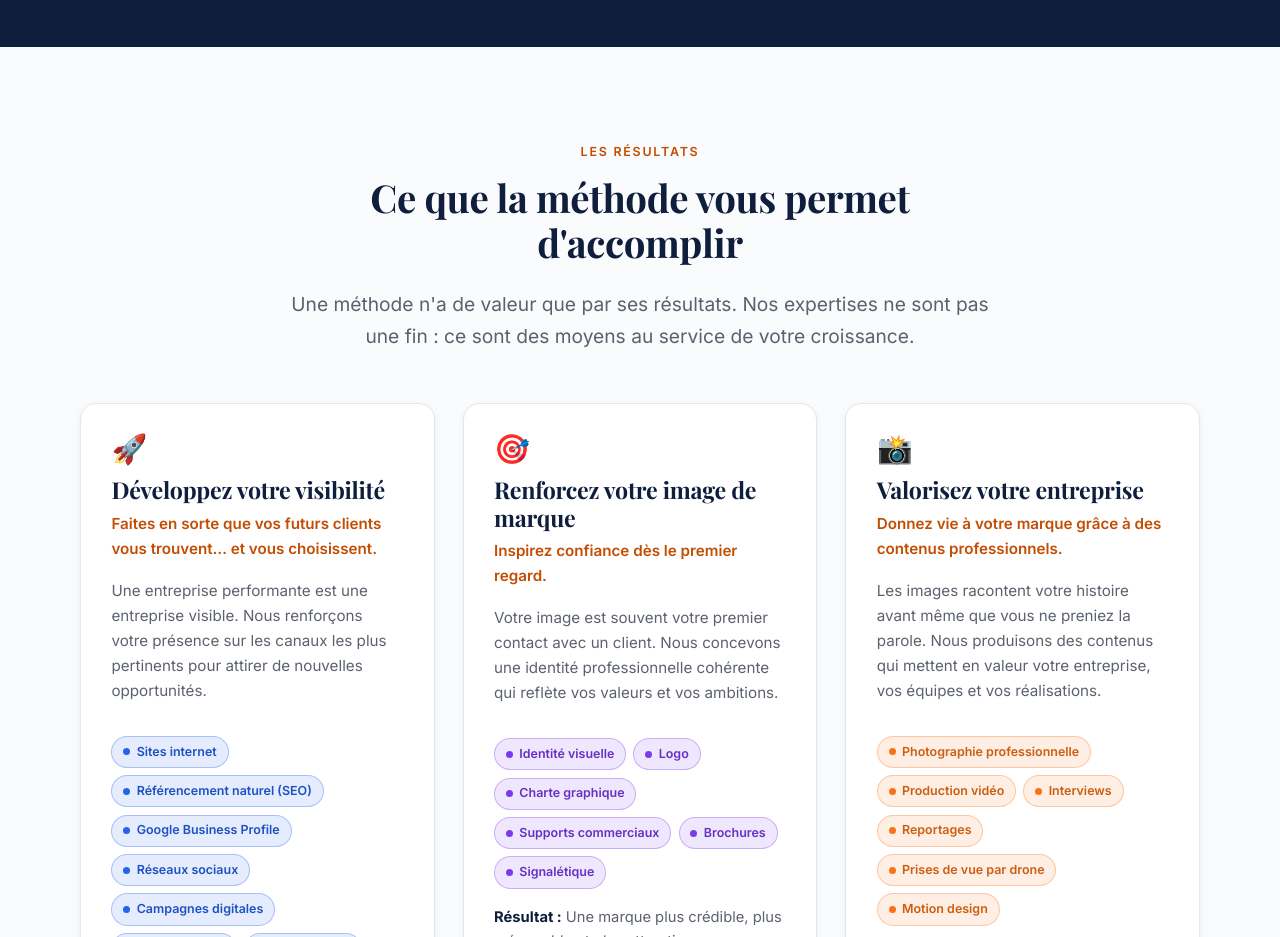
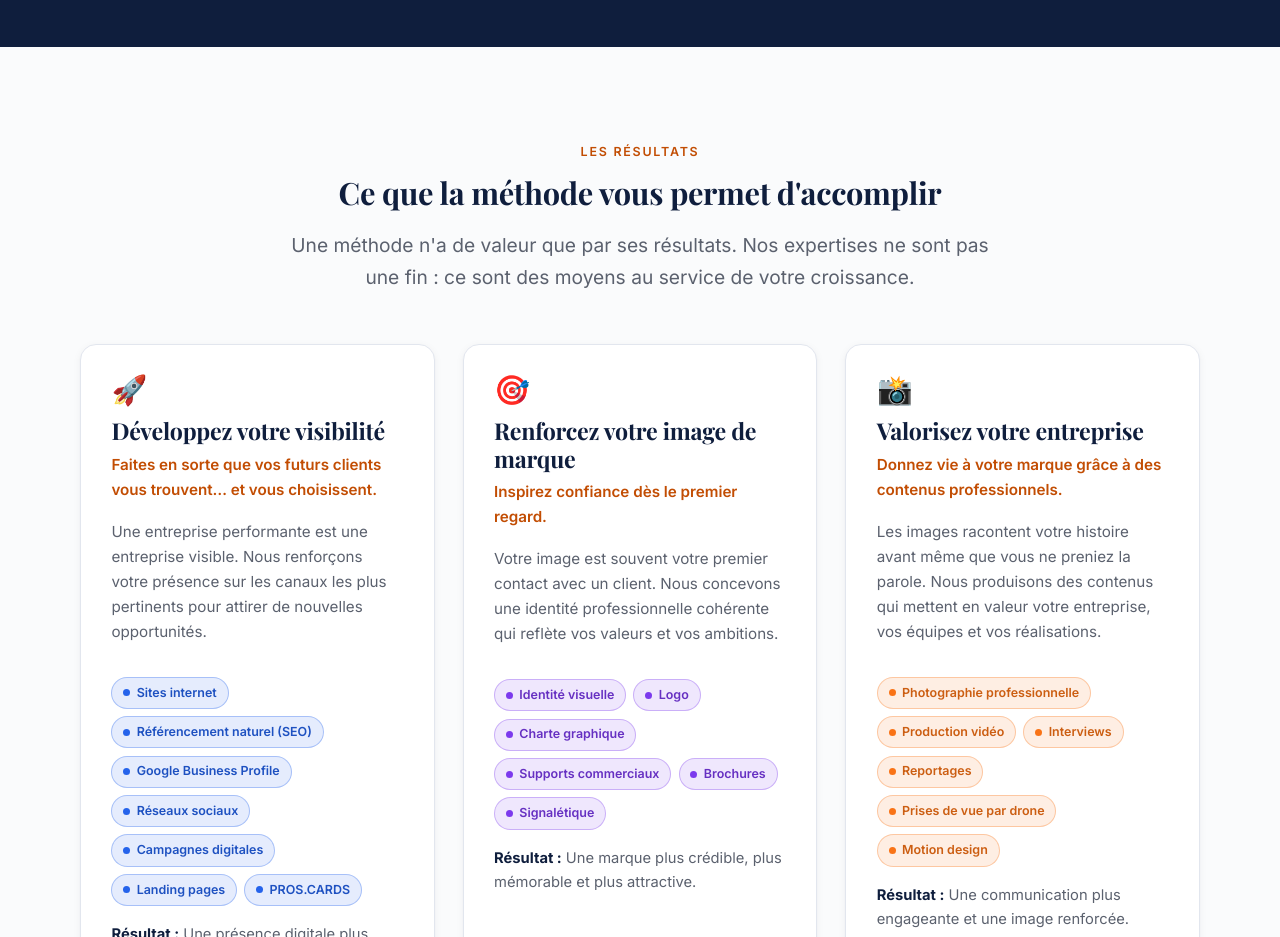
Before and after one commit to Paul-Aymard/optinov-agence, a Next.js app: page / in a window 1280 px wide. Shown: the part 3200-4137 px from the top of the page. Built offline with nearby package versions, Linux system fonts and the light colour scheme.

Commit message:
Accueil : titre 'Ce que la methode vous permet d'accomplir' sur une seule ligne

```diff
--- a/app/(site)/page.js
+++ b/app/(site)/page.js
@@ -137,9 +137,9 @@ export default function Accueil() {
       {/* ---------- 5. Ce que cette méthode vous permet d'accomplir (4 piliers) ---------- */}
       <section className="section" id="piliers">
         <div className="container">
-          <Reveal className="section-head center">
+          <Reveal className="section-head center section-head--ligne">
             <span className="eyebrow">Les résultats</span>
-            <h2>Ce que la méthode vous permet d&apos;accomplir</h2>
+            <h2 className="titre-1ligne">Ce que la méthode vous permet d&apos;accomplir</h2>
             <p className="lead">
               Une méthode n&apos;a de valeur que par ses résultats. Nos expertises ne
               sont pas une fin&nbsp;: ce sont des moyens au service de votre croissance.
```
